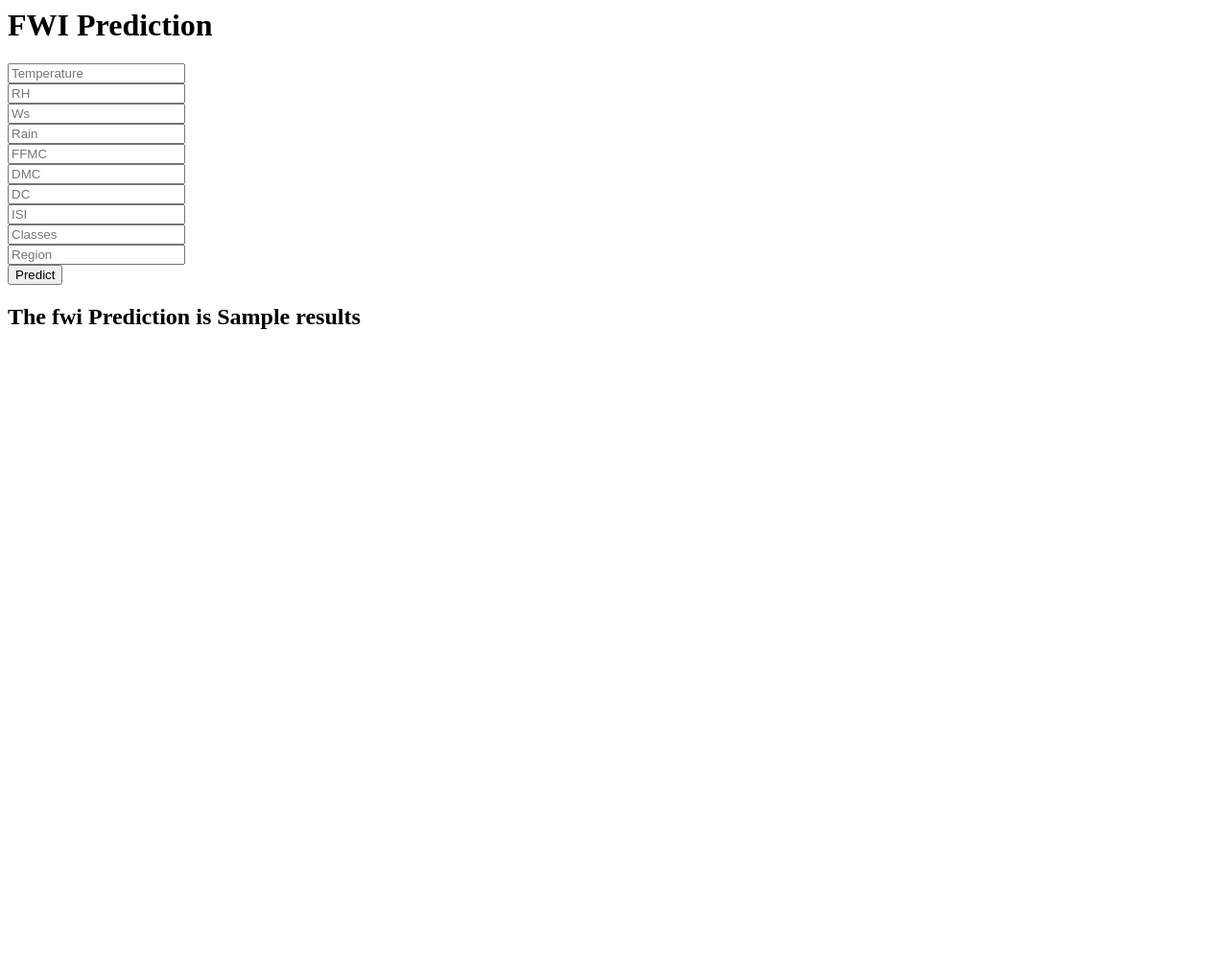
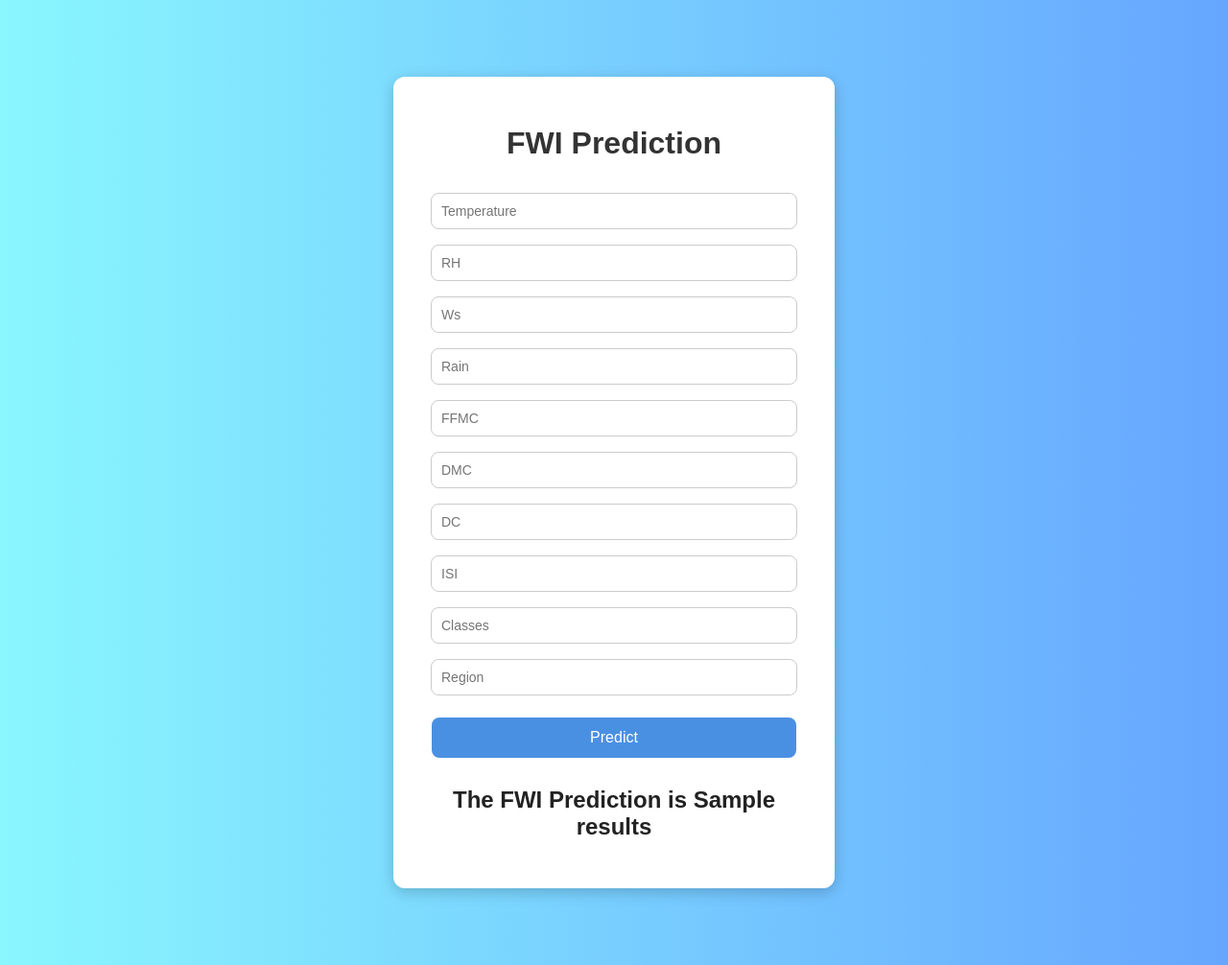
Before and after one commit to Daredevil1915/AIML-Projects, a Flask app: template fwiapp/templates/home.html in a window 1280 px wide. Shown: the whole page at 96% size. Before the commit the page ends 343 px from the top, so only its background shows below. Run offline with Flask 3, Linux system fonts and the light colour scheme; the template is opened without the code that fills it: most values are stand-ins (such as "Sample title", 1, 10 or a date in 2020); parts of the project's set-up code (start-up, migrations or seed data) failed here and were passed over.

Commit message:
BEANSTOCK +CSS

```diff
--- a/fwiapp/templates/home.html
+++ b/fwiapp/templates/home.html
@@ -1,4 +1,60 @@
+<!DOCTYPE html>
 <html>
+<head>
+  <style>
+    body {
+      background: linear-gradient(to right, #89f7fe, #66a6ff);
+      font-family: Arial, sans-serif;
+      margin: 0;
+      padding: 0;
+    }
+
+    .login {
+      width: 400px;
+      margin: 80px auto;
+      padding: 30px;
+      background: white;
+      border-radius: 12px;
+      box-shadow: 0px 4px 15px rgba(0, 0, 0, 0.2);
+      text-align: center;
+    }
+
+    h1 {
+      margin-bottom: 25px;
+      color: #333;
+    }
+
+    input[type="text"] {
+      width: 90%;
+      padding: 10px;
+      margin: 8px 0;
+      border-radius: 8px;
+      border: 1px solid #ccc;
+      font-size: 14px;
+    }
+
+    button {
+      width: 95%;
+      padding: 12px;
+      margin-top: 15px;
+      border: none;
+      border-radius: 8px;
+      background: #4a90e2;
+      color: white;
+      font-size: 16px;
+      cursor: pointer;
+    }
+
+    button:hover {
+      background: #357abd;
+    }
+
+    h2 {
+      margin-top: 30px;
+      color: #222;
+    }
+  </style>
+</head>
 <body>
   <div class="login">
     <h1>FWI Prediction</h1>
@@ -14,9 +70,9 @@
       <input type="text" name="ISI" placeholder="ISI" required="required" /><br>
       <input type="text" name="Classes" placeholder="Classes" required="required" /><br>
       <input type="text" name="Region" placeholder="Region" required="required" /><br>
-        <button type="submit" class="btn btn-primary btn-block btn-large">Predict</button>
+      <button type="submit">Predict</button>
     </form>
-      <h2>The fwi Prediction is {{results}}</h2>
+    <h2>The FWI Prediction is {{results}}</h2>
   </div>
 </body>
 </html>
```
Also changed, not shown: 1 other file. Lines whose indentation alone changed are shown as unchanged.
